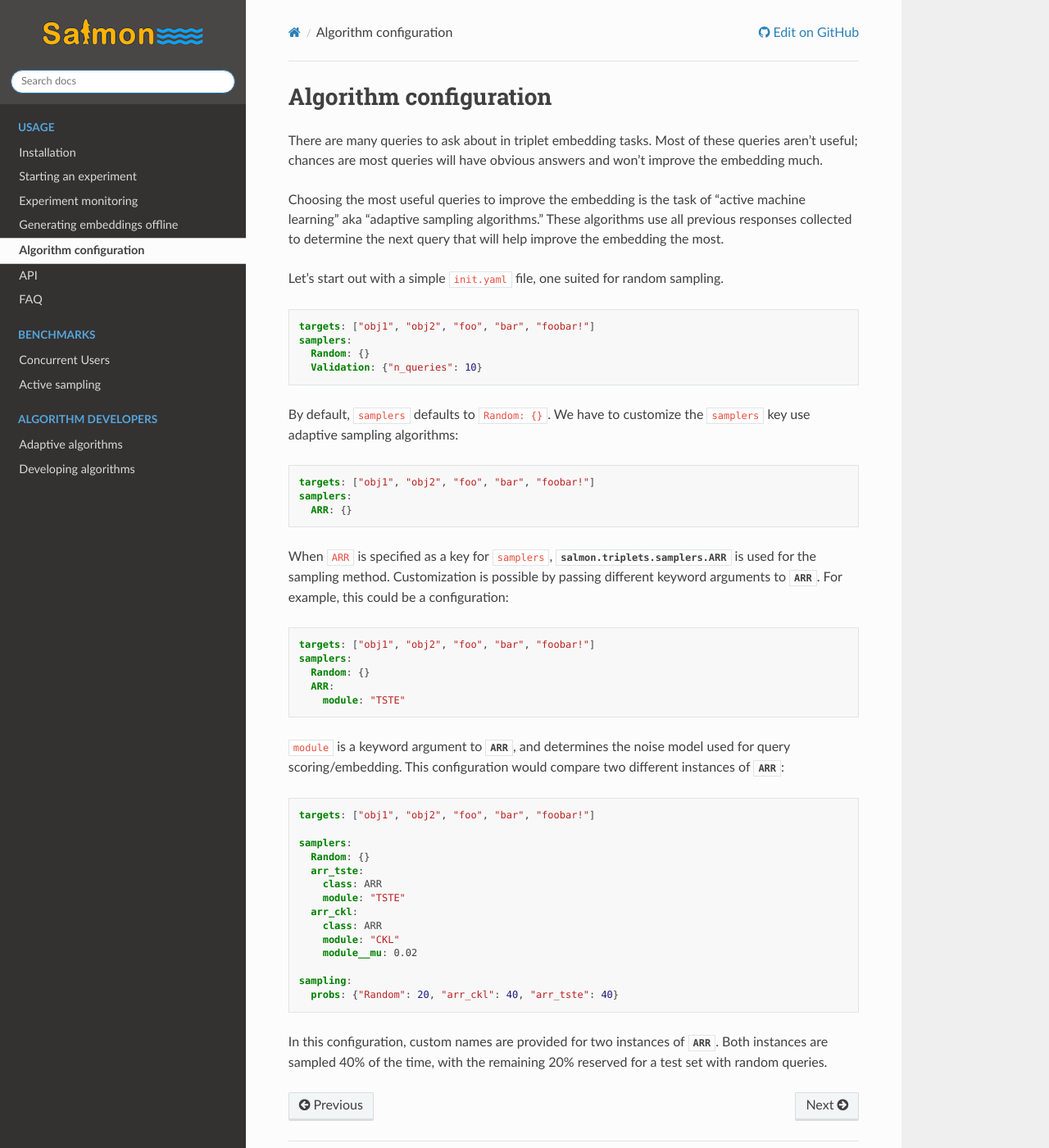
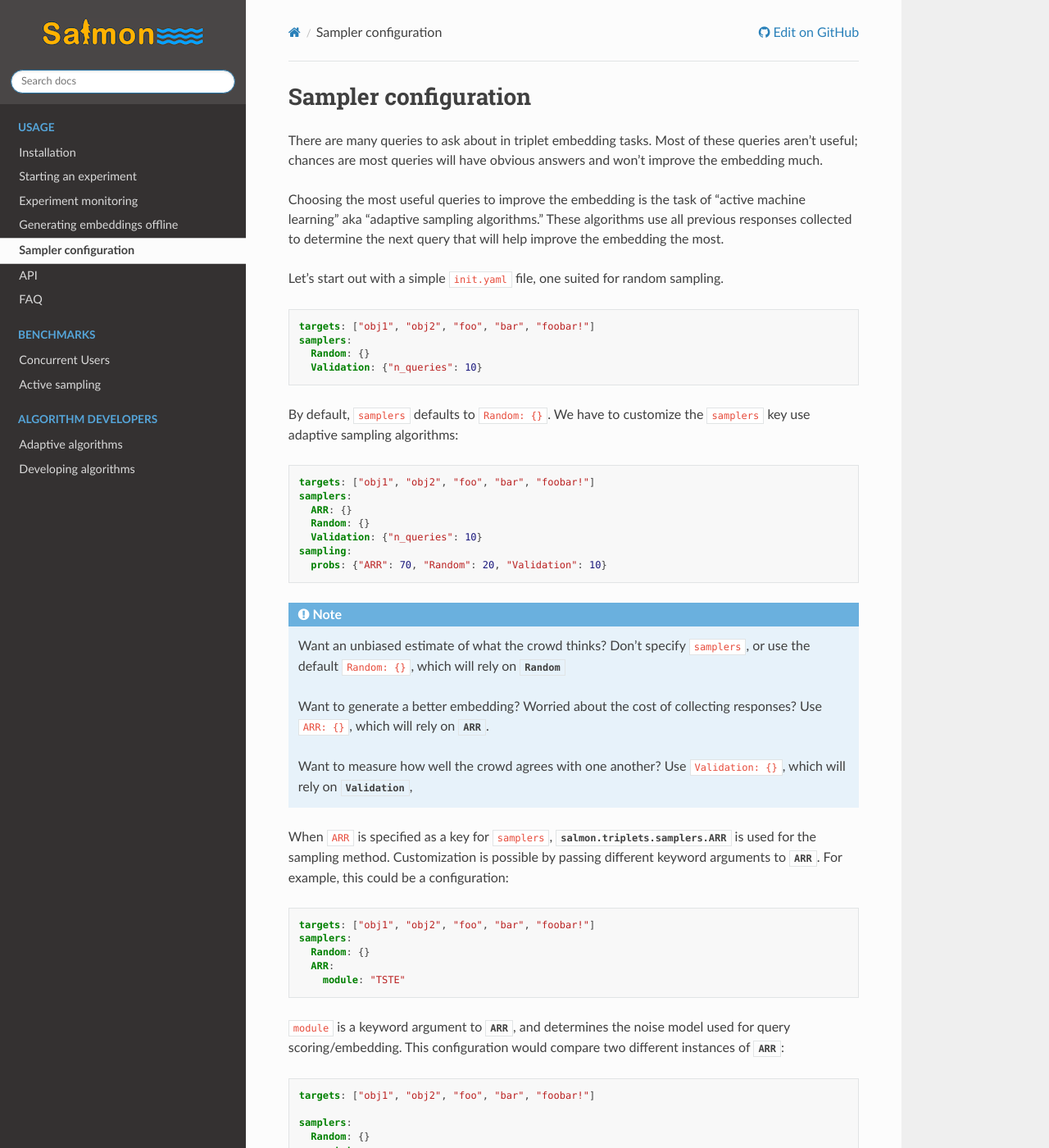
Before and after one commit to stsievert/salmon, a Sphinx documentation site: the page built from docs/source/samplers.rst, in a window 1280 px wide and 1400 px high. Shown: the whole window at 82% size. Built offline with Sphinx 7.4.7 and the Read the Docs theme 2.0.0, drawn with Linux system fonts in a browser that asks for light colours.

Commit message:
DOC: reorganize

```diff
--- a/docs/source/index.rst
+++ b/docs/source/index.rst
@@ -43,7 +43,7 @@ Force Research Lab and a psychologist at Louisiana State University.
    getting-started
    monitoring
    offline
-   algorithms
+   samplers
    api
    faq
 
--- a/docs/source/algorithms.rst
+++ b/docs/source/samplers.rst
@@ -2,8 +2,8 @@
 
 .. _alg-config:
 
-Algorithm configuration
-=======================
+Sampler configuration
+=====================
 
 There are many queries to ask about in triplet embedding tasks. Most of these
 queries aren't useful; chances are most queries will have obvious answers and
@@ -31,6 +31,25 @@ By default, ``samplers`` defaults to ``Random: {}``. We have to customize the ``
    targets: ["obj1", "obj2", "foo", "bar", "foobar!"]
    samplers:
      ARR: {}
+     Random: {}
+     Validation: {"n_queries": 10}
+   sampling:
+     probs: {"ARR": 70, "Random": 20, "Validation": 10}
+
+
+.. note::
+
+   Want an unbiased estimate of what the crowd thinks? Don't specify
+   ``samplers``, or use the default ``Random: {}``, which will rely on
+   :class:`~salmon.triplets.samplers.Random`
+
+   Want to generate a better embedding? Worried about the cost of collecting
+   responses? Use ``ARR: {}``, which will rely on
+   :class:`~salmon.triplets.samplers.ARR`.
+
+   Want to measure how well the crowd agrees with one another? Use
+   ``Validation: {}``, which will rely on
+   :class:`~salmon.triplets.samplers.Validation`,
 
 When ``ARR`` is specified as a key for ``samplers``,
 :class:`salmon.triplets.samplers.ARR` is used for the sampling method.
```
Also changed, not shown: docs/source/getting-started.rst (+23 -16 lines).
